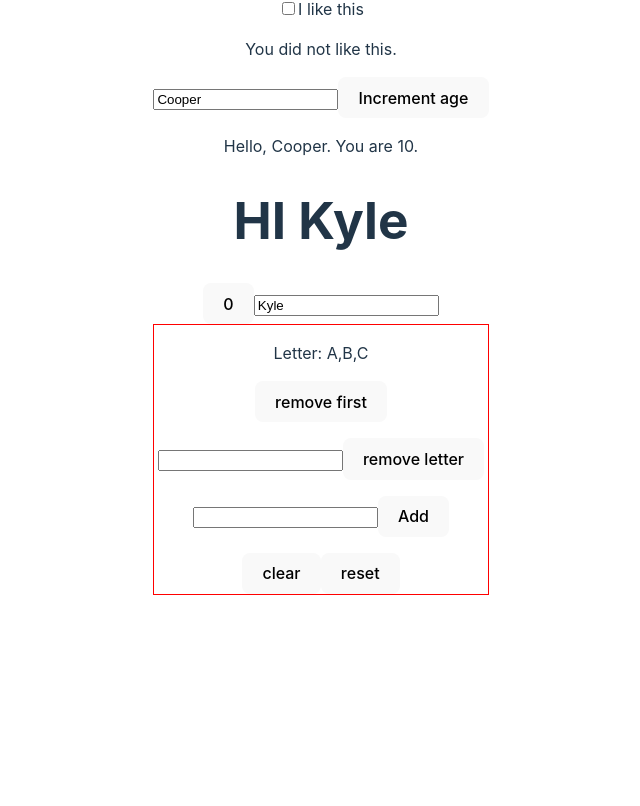
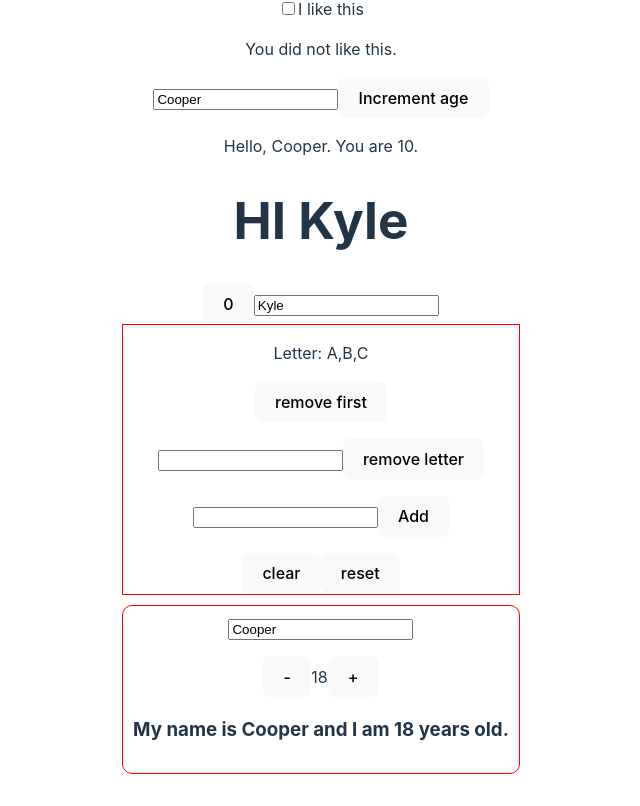
Before and after one commit to suckitfa/react-simpliied-beginner-code, a React (Vite) app: page / in a window 1280 px wide. Shown: the part 1185-1991 px from the top of the page, without its empty margins (319-959 px from the left). Before the commit the page ends 1812 px from the top, so only its background shows below. Built offline with nearby package versions, Linux system fonts and the light colour scheme.

Commit message:
feat: input and button

```diff
--- a/src/App.jsx
+++ b/src/App.jsx
@@ -13,6 +13,7 @@ import MyClassComp from './components/MyClassComp'
 import CounterClass from './components/CouterClass'
 import MyInput2 from './components/MyInput2'
 import MyArray from './components/MyArray'
+import AgeName from './components/AgeName'
 function App() {
   const todos = [
   ]
@@ -41,6 +42,7 @@ function App() {
       <CounterClass></CounterClass>
       <MyInput2></MyInput2>
       <MyArray></MyArray>
+      <AgeName></AgeName>
     </div>
   )
 }
--- /dev/null
+++ b/src/components/AgeName.css
@@ -0,0 +1,6 @@
+.agename-container {
+    margin-top: 10px;
+    border: 1px solid red;
+    padding: 10px;
+    border-radius: 10px;
+}
--- /dev/null
+++ b/src/components/AgeName.jsx
@@ -0,0 +1,39 @@
+import { useState } from "react"
+import './AgeName.css'
+const initUser = () => ({ name: 'Cooper', age: 18 })
+
+function AgeName() {
+    const [user, setUser] = useState(initUser)
+    return (
+        <div className="agename-container">
+            <input type="text"
+                value={user.name}
+                onChange={e => setUser(cur => {
+                    return {
+                        ...cur,
+                        name: e.target.value
+                    }
+                })} />
+            <p>
+                <button onClick={() => setUser(cur => {
+                    return {
+                        ...cur,
+                        age: cur.age - 1
+                    }
+                })}>-</button>
+                {user.age}
+                <button
+                    onClick={() => setUser(cur => {
+                        return {
+                            ...cur,
+                            age: cur.age + 1
+                        }
+                    })}
+                >+</button>
+            </p>
+            <h3>My name is {user.name} and I am {user.age} years old.</h3>
+        </div>
+    )
+}
+
+export default AgeName;
```
